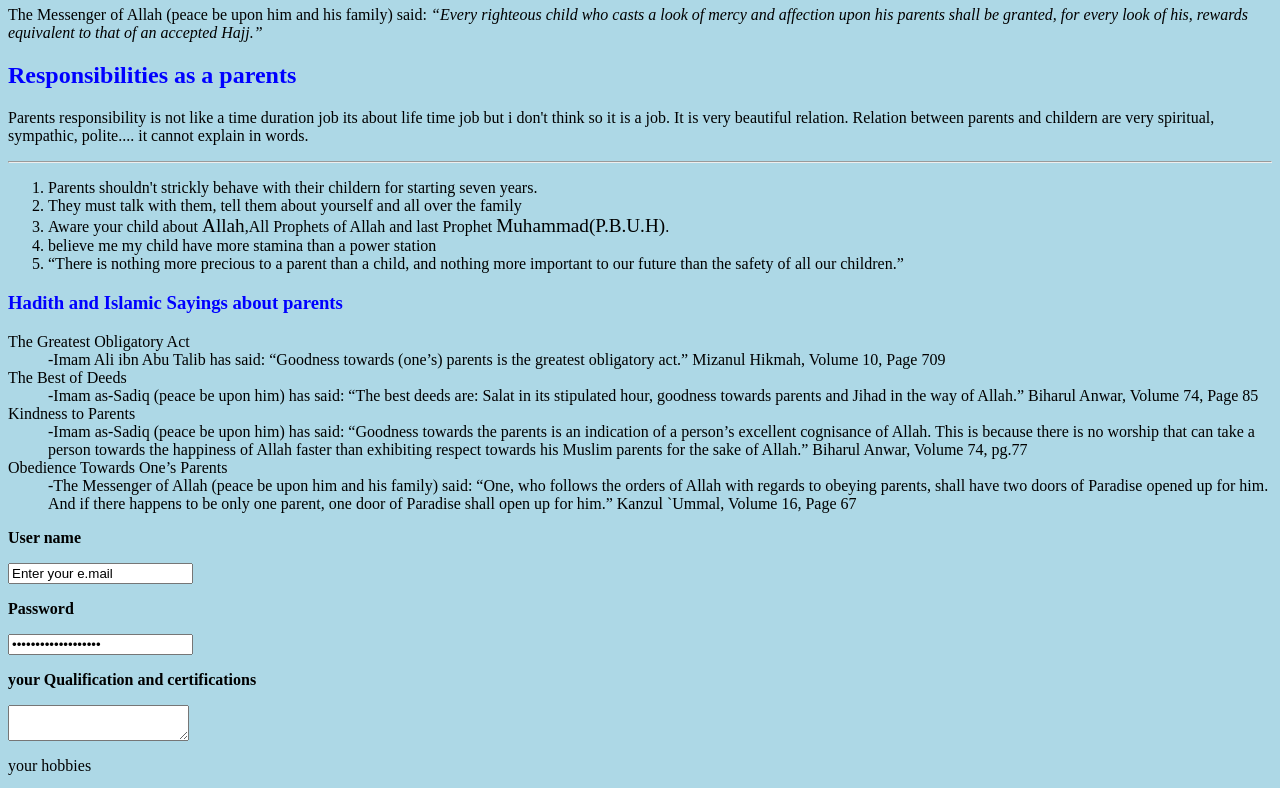
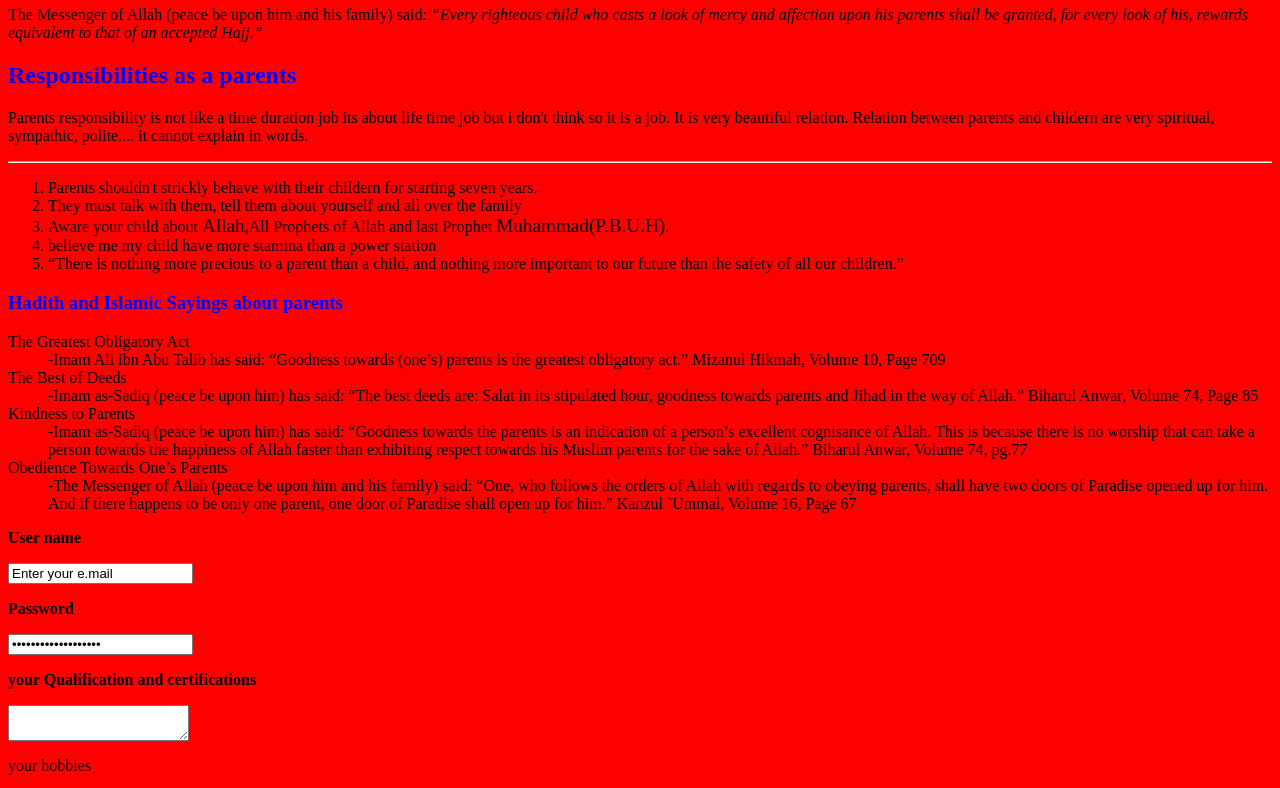
Before and after one commit to tayyeb70/MyWebPage, a plain HTML site: page index.html in a window 1280 px wide. Shown: the part 60-848 px from the top of the page. Drawn offline with Linux system fonts and the light colour scheme.

Commit message:
index.html changed

```diff
--- a/index.html
+++ b/index.html
@@ -4,7 +4,7 @@
     <meta charset="utf-8">
     <title>Parents</title>
   </head>
-  <body style="background-color:lightblue">
+  <body style="background-color:red">
     <h1>Looking at Parents</h1>
     <p>The Messenger of Allah (peace be upon him and his family) said:
       <i>“Every righteous child who casts a look of mercy and affection upon his parents shall be granted, for every look of his, rewards equivalent to that of an accepted Hajj.”</i></p>
```
